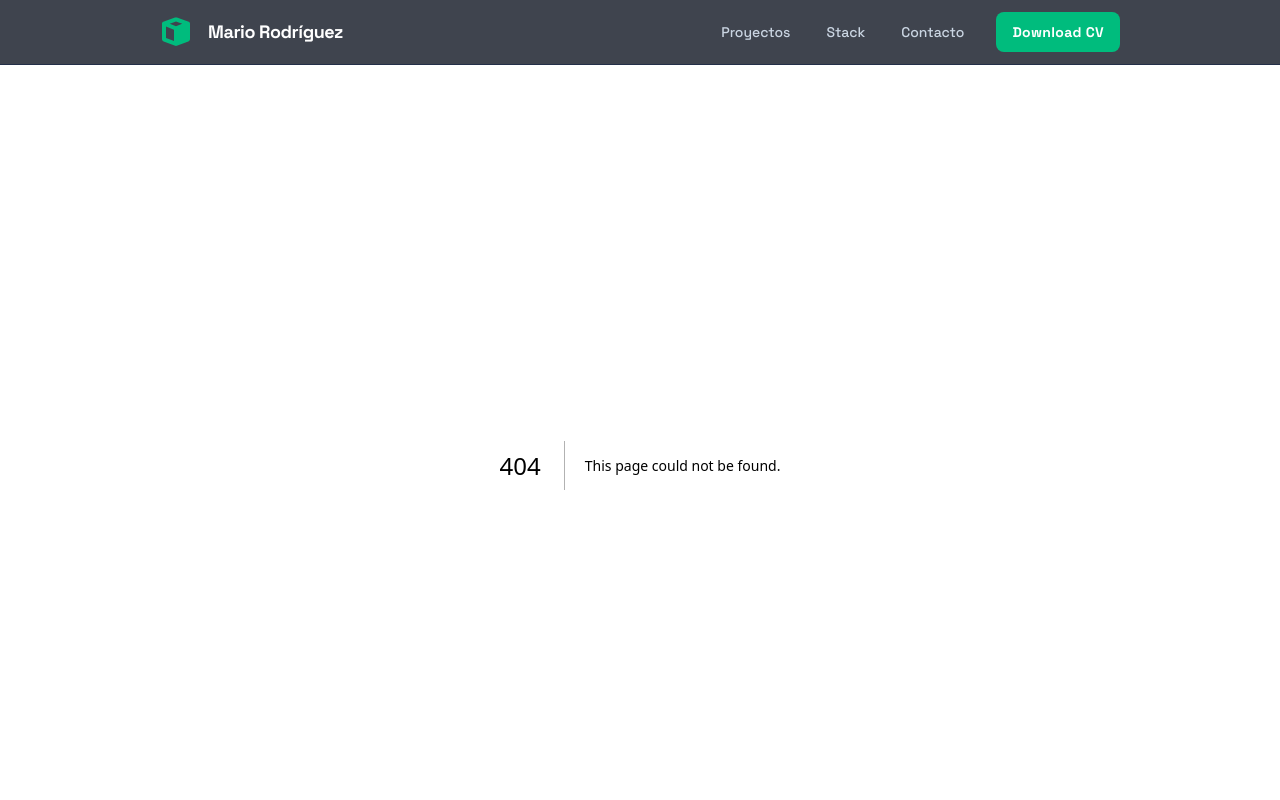
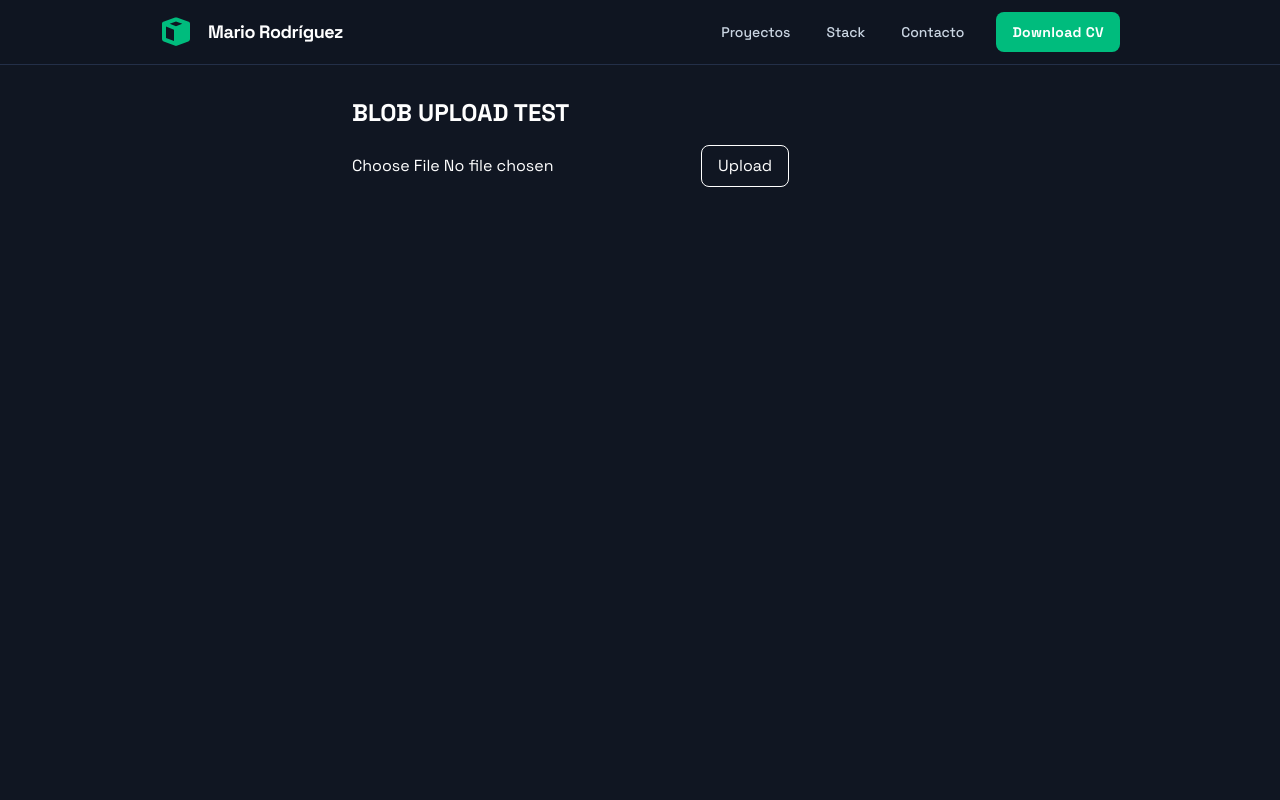
Before and after one commit to merg8511/portafolio, a Next.js app: page /blob-test in a window 1280 px wide. Before the commit this address had no page. Shown: the top 800 px of the page. Built offline with nearby package versions, Linux system fonts and the light colour scheme.

Commit message:
feat(infra): add Vercel Blob storage integration

```diff
--- a/next.config.ts
+++ b/next.config.ts
@@ -2,10 +2,12 @@ import type { NextConfig } from "next";
 
 const nextConfig: NextConfig = {
   images: {
+    formats: ["image/avif", "image/webp"],
     remotePatterns: [
       {
         protocol: "https",
-        hostname: "placehold.co",
+        hostname: "9jaubfal4qpj0a4o.public.blob.vercel-storage.com",
+        pathname: "/**",
       },
     ],
   },
--- a/package.json
+++ b/package.json
@@ -9,6 +9,7 @@
     "lint": "eslint"
   },
   "dependencies": {
+    "@vercel/blob": "^2.0.1",
     "@vercel/speed-insights": "^1.3.1",
     "motion": "^12.29.0",
     "next": "16.1.4",
--- /dev/null
+++ b/src/app/api/blob/upload/route.ts
@@ -0,0 +1,34 @@
+import { handleUpload, type HandleUploadBody } from "@vercel/blob/client";
+import { NextResponse } from "next/server";
+
+export async function POST(request: Request) {
+    const body = (await request.json()) as HandleUploadBody;
+
+    try {
+        const jsonResponse = await handleUpload({
+            body,
+            request,
+
+            onBeforeGenerateToken: async () => {
+                // Aquí luego puedes meter auth (si quieres evitar uploads anónimos)
+                return {
+                    allowedContentTypes: ["image/jpeg", "image/png", "image/webp"],
+                    addRandomSuffix: true,
+                    tokenPayload: JSON.stringify({}),
+                };
+            },
+
+            onUploadCompleted: async ({ blob }) => {
+                // Aquí podrías guardar blob.url en DB si algún día lo ocupas
+                console.log("Upload completed:", blob.url);
+            },
+        });
+
+        return NextResponse.json(jsonResponse);
+    } catch (error) {
+        return NextResponse.json(
+            { error: (error as Error).message },
+            { status: 400 }
+        );
+    }
+}
--- /dev/null
+++ b/src/app/blob-test/page.tsx
@@ -0,0 +1,52 @@
+"use client";
+
+import { upload } from "@vercel/blob/client";
+import { useRef, useState } from "react";
+
+export default function BlobTestPage() {
+    const inputRef = useRef<HTMLInputElement>(null);
+    const [url, setUrl] = useState<string | null>(null);
+
+    return (
+        <main className="min-h-screen p-8">
+            <div className="mx-auto max-w-xl space-y-4">
+                <h1 className="text-2xl font-bold">BLOB UPLOAD TEST</h1>
+
+                <form
+                    className="space-y-3"
+                    onSubmit={async (e) => {
+                        e.preventDefault();
+                        if (!inputRef.current?.files?.[0]) return;
+
+                        const file = inputRef.current.files[0];
+
+                        const result = await upload(file.name, file, {
+                            access: "public",
+                            handleUploadUrl: "/api/blob/upload",
+                        });
+
+                        setUrl(result.url);
+                    }}
+                >
+                    <input
+                        ref={inputRef}
+                        type="file"
+                        accept="image/jpeg,image/png,image/webp"
+                        required
+                    />
+                    <button className="rounded-lg border px-4 py-2 hover:bg-black hover:text-white">
+                        Upload
+                    </button>
+                </form>
+
+                {url && (
+                    <div className="space-y-2">
+                        <p className="text-sm break-all">{url}</p>
+                        {/* Para pruebas rápido usa <img>. Luego lo pasas a next/image */}
+                        <img src={url} alt="Uploaded" className="rounded-xl border" />
+                    </div>
+                )}
+            </div>
+        </main>
+    );
+}
```
Also changed, not shown: 2 other files (tests, documents, lock files or other folders).
